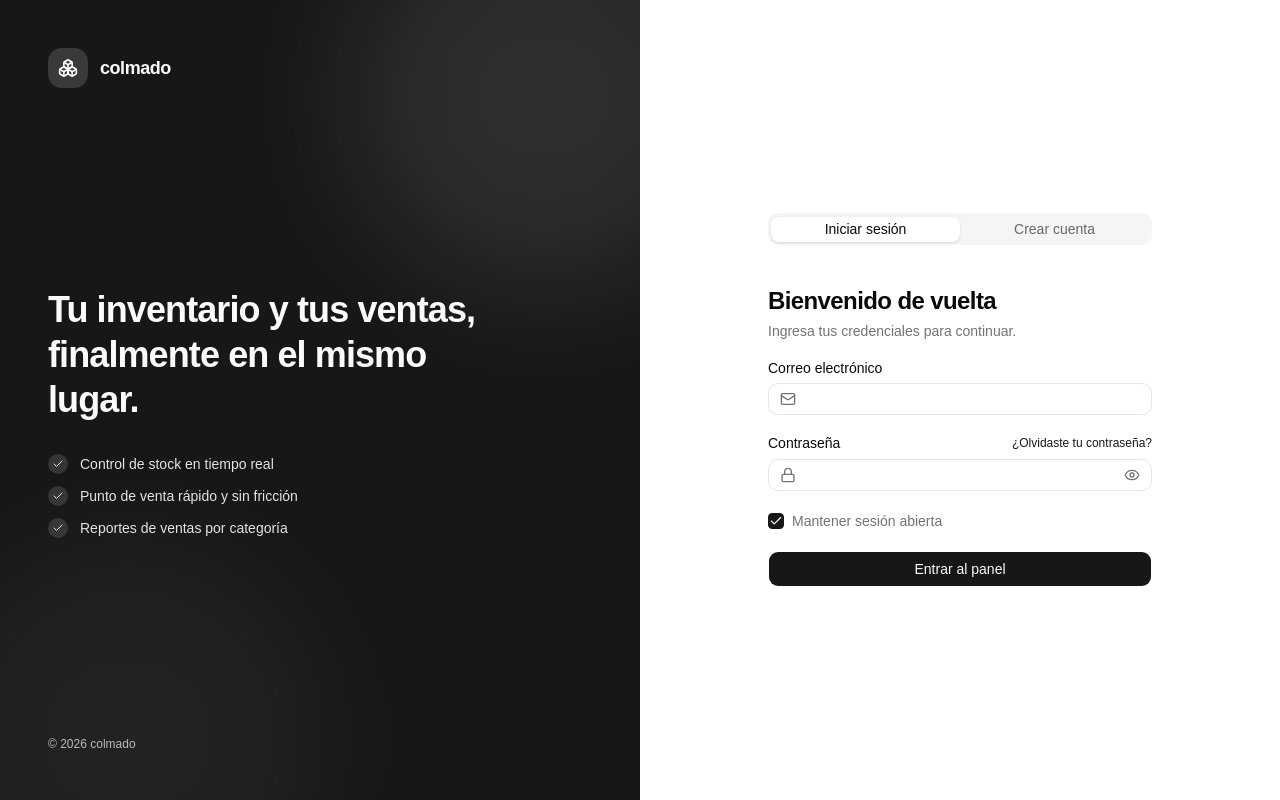
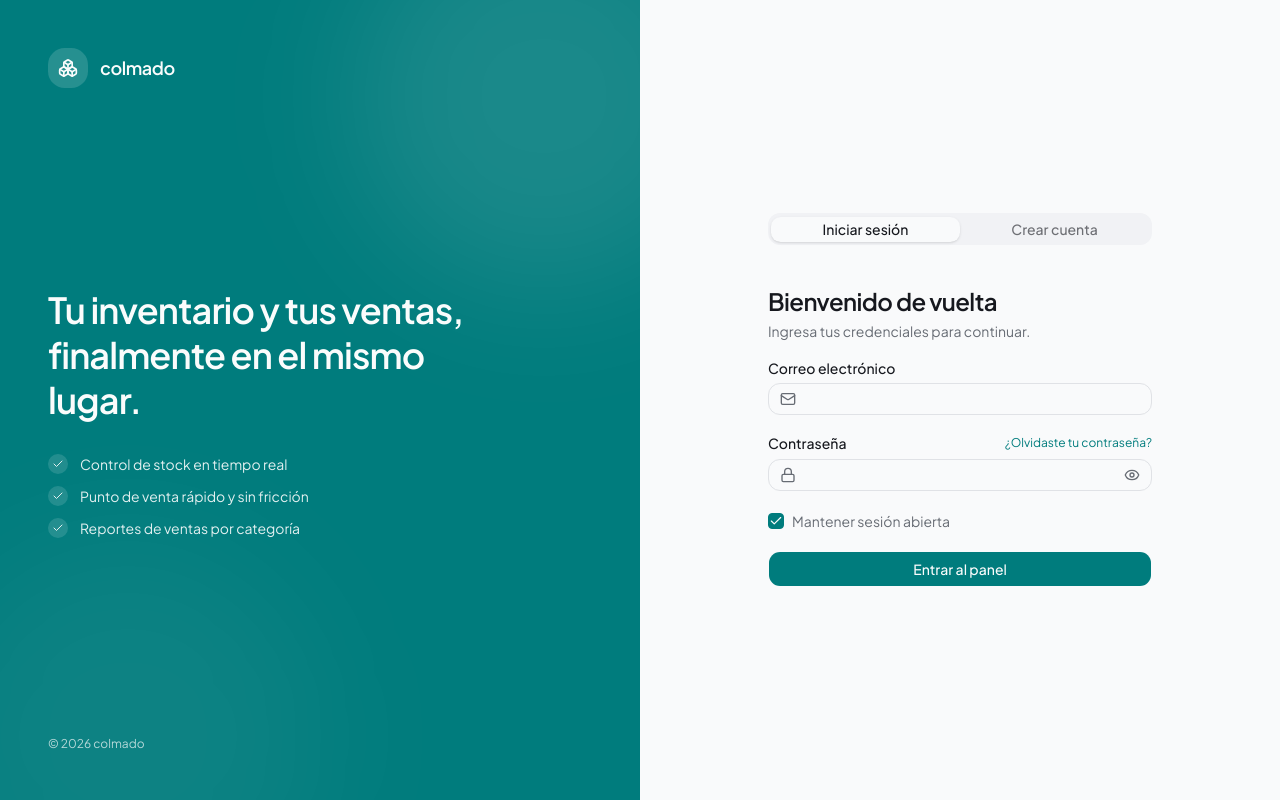
Before and after one commit to apiolli/colmado, a React (Vite) app in the folder frontend/: page /auth in a window 1280 px wide. Built offline with nearby package versions, Linux system fonts and the light colour scheme.

Commit message:
frontend: integrate Plus Jakarta Sans font and update category dialog handling with search params

```diff
--- a/frontend/index.html
+++ b/frontend/index.html
@@ -4,6 +4,12 @@
     <meta charset="UTF-8" />
     <link rel="icon" type="image/svg+xml" href="/favicon.svg" />
     <meta name="viewport" content="width=device-width, initial-scale=1.0" />
+    <link rel="preconnect" href="https://fonts.googleapis.com" />
+    <link rel="preconnect" href="https://fonts.gstatic.com" crossorigin />
+    <link
+      href="https://fonts.googleapis.com/css2?family=Plus+Jakarta+Sans:ital,wght@0,200..800;1,200..800&display=swap"
+      rel="stylesheet"
+    />
     <title>colmado - POS</title>
   </head>
   <body>
--- a/frontend/src/features/categories/components/CategoryDialog.tsx
+++ b/frontend/src/features/categories/components/CategoryDialog.tsx
@@ -13,6 +13,7 @@ import { Textarea } from "@/components/ui/textarea";
 import { toast } from "@/components/ui/toast";
 import { categories, type Category } from "@/store/mock-data";
 import { useState } from "react";
+import { useSearchParams } from "react-router";
 
 type Errors = { name?: string | undefined; description?: string | undefined };
 
@@ -27,7 +28,6 @@ const swatches = [
 
 export const CategoryDialog = () => {
   const [list, setList] = useState<Category[]>(categories);
-  const [open, setOpen] = useState(false);
   const [editing, setEditing] = useState<Category | null>(null);
   const [name, setName] = useState("");
   const [description, setDescription] = useState("");
@@ -94,11 +94,21 @@ export const CategoryDialog = () => {
         description: `${name.trim()} está lista para usarse.`,
       });
     }
-    setOpen(false);
+    setSearchParams("");
+  };
+
+  const [searchParams, setSearchParams] = useSearchParams();
+
+  const dialog = searchParams.get("dialog");
+
+  const isDialogOpen = dialog === "open" ? true : false;
+
+  const handleDialogChange = (isOpen: boolean) => {
+    if (!isOpen) setSearchParams("");
   };
 
   return (
-    <Dialog open={open} onOpenChange={setOpen}>
+    <Dialog open={isDialogOpen} onOpenChange={handleDialogChange}>
       <DialogContent>
         <DialogHeader>
           <DialogTitle>
@@ -161,7 +171,7 @@ export const CategoryDialog = () => {
           </div>
         </div>
         <DialogFooter>
-          <Button variant="outline" onClick={() => setOpen(false)}>
+          <Button variant="outline" onClick={() => setSearchParams("")}>
             Cancelar
           </Button>
           <Button onClick={submit}>
--- a/frontend/src/features/categories/pages/CategoriesPage.tsx
+++ b/frontend/src/features/categories/pages/CategoriesPage.tsx
@@ -18,6 +18,7 @@ import { toast } from "@/components/ui/toast";
 import { CategoriesGrid } from "../components/CategoriesGrid";
 import { CategoryDialog } from "../components/CategoryDialog";
 import { DeleteCategoryDialog } from "../components/DeleteCategoryDialog";
+import { useSearchParams } from "react-router";
 
 type Errors = { name?: string | undefined; description?: string | undefined };
 
@@ -31,13 +32,17 @@ export const CategoriesPage = () => {
   const [errors, setErrors] = useState<Errors>({});
   const [toDelete, setToDelete] = useState<Category | null>(null);
 
+  const [searchParams, setSearchParamas] = useSearchParams();
+
   const openCreate = () => {
     setEditing(null);
     setName("");
     setDescription("");
     setColor("sky");
     setErrors({});
-    setOpen(true);
+
+    searchParams.set("dialog", "open");
+    setSearchParamas(searchParams);
   };
 
   return (
--- a/frontend/src/index.css
+++ b/frontend/src/index.css
@@ -5,40 +5,50 @@
 
 @custom-variant dark (&:is(.dark *));
 
+.plus-jakarta-sans {
+  font-family: "Plus Jakarta Sans", sans-serif;
+  font-optical-sizing: auto;
+  font-weight: weight;
+  font-style: normal;
+}
+
 @theme inline {
   --font-heading: var(--font-sans);
-  --font-sans: "Geist Variable", sans-serif;
+  --color-background: var(--background);
+  --color-foreground: var(--foreground);
+  --color-card: var(--card);
+  --color-card-foreground: var(--card-foreground);
+  --color-popover: var(--popover);
+  --color-popover-foreground: var(--popover-foreground);
+  --color-primary: var(--primary);
+  --color-primary-foreground: var(--primary-foreground);
+  --color-secondary: var(--secondary);
+  --color-secondary-foreground: var(--secondary-foreground);
+  --color-muted: var(--muted);
+  --color-muted-foreground: var(--muted-foreground);
+  --color-accent: var(--accent);
+  --color-accent-foreground: var(--accent-foreground);
+  --color-destructive: var(--destructive);
+  --color-destructive-foreground: var(--destructive-foreground);
+  --color-border: var(--border);
+  --color-input: var(--input);
+  --color-ring: var(--ring);
+  --color-ring-offset-background: var(--background);
+  --color-chart-1: var(--chart-1);
+  --color-chart-2: var(--chart-2);
+  --color-chart-3: var(--chart-3);
+  --color-chart-4: var(--chart-4);
+  --color-chart-5: var(--chart-5);
+  --color-chart-6: var(--chart-6);
+  --font-sans: "Plus Jakarta Sans", ui-sans-serif, system-ui, sans-serif;
+  --color-sidebar: var(--sidebar);
+  --color-sidebar-foreground: var(--sidebar-foreground);
+  --color-sidebar-primary: var(--sidebar-primary);
+  --color-sidebar-primary-foreground: var(--sidebar-primary-foreground);
+  --color-sidebar-accent: var(--sidebar-accent);
+  --color-sidebar-accent-foreground: var(--sidebar-accent-foreground);
+  --color-sidebar-border: var(--sidebar-border);
   --color-sidebar-ring: var(--sidebar-ring);
-  --color-sidebar-border: var(--sidebar-border);
-  --color-sidebar-accent-foreground: var(--sidebar-accent-foreground);
-  --color-sidebar-accent: var(--sidebar-accent);
-  --color-sidebar-primary-foreground: var(--sidebar-primary-foreground);
-  --color-sidebar-primary: var(--sidebar-primary);
-  --color-sidebar-foreground: var(--sidebar-foreground);
-  --color-sidebar: var(--sidebar);
-  --color-chart-5: var(--chart-5);
-  --color-chart-4: var(--chart-4);
-  --color-chart-3: var(--chart-3);
-  --color-chart-2: var(--chart-2);
-  --color-chart-1: var(--chart-1);
-  --color-ring: var(--ring);
-  --color-input: var(--input);
-  --color-border: var(--border);
-  --color-destructive: var(--destructive);
-  --color-accent-foreground: var(--accent-foreground);
-  --color-accent: var(--accent);
-  --color-muted-foreground: var(--muted-foreground);
-  --color-muted: var(--muted);
-  --color-secondary-foreground: var(--secondary-foreground);
-  --color-secondary: var(--secondary);
-  --color-primary-foreground: var(--primary-foreground);
-  --color-primary: var(--primary);
-  --color-popover-foreground: var(--popover-foreground);
-  --color-popover: var(--popover);
-  --color-card-foreground: var(--card-foreground);
-  --color-card: var(--card);
-  --color-foreground: var(--foreground);
-  --color-background: var(--background);
   --radius-sm: calc(var(--radius) * 0.6);
   --radius-md: calc(var(--radius) * 0.8);
   --radius-lg: var(--radius);
@@ -49,80 +59,88 @@
 }
 
 :root {
-  --background: oklch(1 0 0);
-  --foreground: oklch(0.145 0 0);
+  --radius: 0.75rem;
+  --background: oklch(0.985 0.002 260);
+  --foreground: oklch(0.21 0.012 265);
   --card: oklch(1 0 0);
-  --card-foreground: oklch(0.145 0 0);
+  --card-foreground: oklch(0.21 0.012 265);
   --popover: oklch(1 0 0);
-  --popover-foreground: oklch(0.145 0 0);
-  --primary: oklch(0.205 0 0);
-  --primary-foreground: oklch(0.985 0 0);
-  --secondary: oklch(0.97 0 0);
-  --secondary-foreground: oklch(0.205 0 0);
-  --muted: oklch(0.97 0 0);
-  --muted-foreground: oklch(0.556 0 0);
-  --accent: oklch(0.97 0 0);
-  --accent-foreground: oklch(0.205 0 0);
-  --destructive: oklch(0.577 0.245 27.325);
-  --border: oklch(0.922 0 0);
-  --input: oklch(0.922 0 0);
-  --ring: oklch(0.708 0 0);
-  --chart-1: oklch(0.87 0 0);
-  --chart-2: oklch(0.556 0 0);
-  --chart-3: oklch(0.439 0 0);
-  --chart-4: oklch(0.371 0 0);
-  --chart-5: oklch(0.269 0 0);
-  --radius: 0.625rem;
-  --sidebar: oklch(0.985 0 0);
-  --sidebar-foreground: oklch(0.145 0 0);
-  --sidebar-primary: oklch(0.205 0 0);
-  --sidebar-primary-foreground: oklch(0.985 0 0);
-  --sidebar-accent: oklch(0.97 0 0);
-  --sidebar-accent-foreground: oklch(0.205 0 0);
-  --sidebar-border: oklch(0.922 0 0);
-  --sidebar-ring: oklch(0.708 0 0);
+  --popover-foreground: oklch(0.21 0.012 265);
+  --primary: oklch(0.52 0.115 195);
+  --primary-foreground: oklch(0.99 0.002 200);
+  --secondary: oklch(0.955 0.006 260);
+  --secondary-foreground: oklch(0.31 0.014 265);
+  --muted: oklch(0.962 0.004 260);
+  --muted-foreground: oklch(0.53 0.014 262);
+  --accent: oklch(0.945 0.017 195);
+  --accent-foreground: oklch(0.33 0.05 195);
+  --destructive: oklch(0.577 0.211 20);
+  --destructive-foreground: oklch(0.99 0.002 200);
+  --border: oklch(0.912 0.006 260);
+  --input: oklch(0.912 0.006 260);
+  --ring: oklch(0.52 0.115 195);
+  --chart-1: oklch(0.52 0.115 195);
+  --chart-2: oklch(0.66 0.13 162);
+  --chart-3: oklch(0.6 0.13 245);
+  --chart-4: oklch(0.62 0.14 300);
+  --chart-5: oklch(0.75 0.145 75);
+  --chart-6: oklch(0.63 0.17 20);
+  --sidebar: oklch(1 0 0);
+  --sidebar-foreground: oklch(0.21 0.012 265);
+  --sidebar-primary: oklch(0.52 0.115 195);
+  --sidebar-primary-foreground: oklch(0.99 0.002 200);
+  --sidebar-accent: oklch(0.945 0.017 195);
+  --sidebar-accent-foreground: oklch(0.33 0.05 195);
+  --sidebar-border: oklch(0.912 0.006 260);
+  --sidebar-ring: oklch(0.52 0.115 195);
 }
 
 .dark {
-  --background: oklch(0.145 0 0);
-  --foreground: oklch(0.985 0 0);
-  --card: oklch(0.205 0 0);
-  --card-foreground: oklch(0.985 0 0);
-  --popover: oklch(0.205 0 0);
-  --popover-foreground: oklch(0.985 0 0);
-  --primary: oklch(0.922 0 0);
-  --primary-foreground: oklch(0.205 0 0);
-  --secondary: oklch(0.269 0 0);
-  --secondary-foreground: oklch(0.985 0 0);
-  --muted: oklch(0.269 0 0);
-  --muted-foreground: oklch(0.708 0 0);
-  --accent: oklch(0.269 0 0);
-  --accent-foreground: oklch(0.985 0 0);
+  --background: oklch(0.129 0.042 264.695);
+  --foreground: oklch(0.984 0.003 247.858);
+  --card: oklch(0.208 0.042 265.755);
+  --card-foreground: oklch(0.984 0.003 247.858);
+  --popover: oklch(0.208 0.042 265.755);
+  --popover-foreground: oklch(0.984 0.003 247.858);
+  --primary: oklch(0.929 0.013 255.508);
+  --primary-foreground: oklch(0.208 0.042 265.755);
+  --secondary: oklch(0.279 0.041 260.031);
+  --secondary-foreground: oklch(0.984 0.003 247.858);
+  --muted: oklch(0.279 0.041 260.031);
+  --muted-foreground: oklch(0.704 0.04 256.788);
+  --accent: oklch(0.279 0.041 260.031);
+  --accent-foreground: oklch(0.984 0.003 247.858);
   --destructive: oklch(0.704 0.191 22.216);
+  --destructive-foreground: oklch(0.984 0.003 247.858);
   --border: oklch(1 0 0 / 10%);
   --input: oklch(1 0 0 / 15%);
-  --ring: oklch(0.556 0 0);
-  --chart-1: oklch(0.87 0 0);
-  --chart-2: oklch(0.556 0 0);
-  --chart-3: oklch(0.439 0 0);
-  --chart-4: oklch(0.371 0 0);
-  --chart-5: oklch(0.269 0 0);
-  --sidebar: oklch(0.205 0 0);
-  --sidebar-foreground: oklch(0.985 0 0);
+  --ring: oklch(0.551 0.027 264.364);
+  --chart-1: oklch(0.488 0.243 264.376);
+  --chart-2: oklch(0.696 0.17 162.48);
+  --chart-3: oklch(0.769 0.188 70.08);
+  --chart-4: oklch(0.627 0.265 303.9);
+  --chart-5: oklch(0.645 0.246 16.439);
+  --chart-6: oklch(0.68 0.17 20);
+  --sidebar: oklch(0.208 0.042 265.755);
+  --sidebar-foreground: oklch(0.984 0.003 247.858);
   --sidebar-primary: oklch(0.488 0.243 264.376);
-  --sidebar-primary-foreground: oklch(0.985 0 0);
-  --sidebar-accent: oklch(0.269 0 0);
-  --sidebar-accent-foreground: oklch(0.985 0 0);
+  --sidebar-primary-foreground: oklch(0.984 0.003 247.858);
+  --sidebar-accent: oklch(0.279 0.041 260.031);
+  --sidebar-accent-foreground: oklch(0.984 0.003 247.858);
   --sidebar-border: oklch(1 0 0 / 10%);
-  --sidebar-ring: oklch(0.556 0 0);
+  --sidebar-ring: oklch(0.551 0.027 264.364);
 }
 
 @layer base {
   * {
     @apply border-border outline-ring/50;
+    border-color: var(--color-border);
   }
   body {
     @apply bg-background text-foreground;
+    font-family: var(--font-sans);
+    background-color: var(--color-background);
+    color: var(--color-foreground);
   }
   html {
     @apply font-sans;
--- a/frontend/src/router/app.router.tsx
+++ b/frontend/src/router/app.router.tsx
@@ -11,6 +11,7 @@ import { LoginPage } from "@/features/auth/pages/LoginPage";
 import { RegisterPage } from "@/features/auth/pages/RegisterPage";
 import { AuthLayout } from "@/features/auth/layout/AuthLayout";
 import { ProfilePage } from "@/features/profile/pages/ProfilePage";
+import { CategoryDialog } from "@/features/categories/components/CategoryDialog";
 
 export const appRouter = createBrowserRouter([
   // Rutas principales
```
